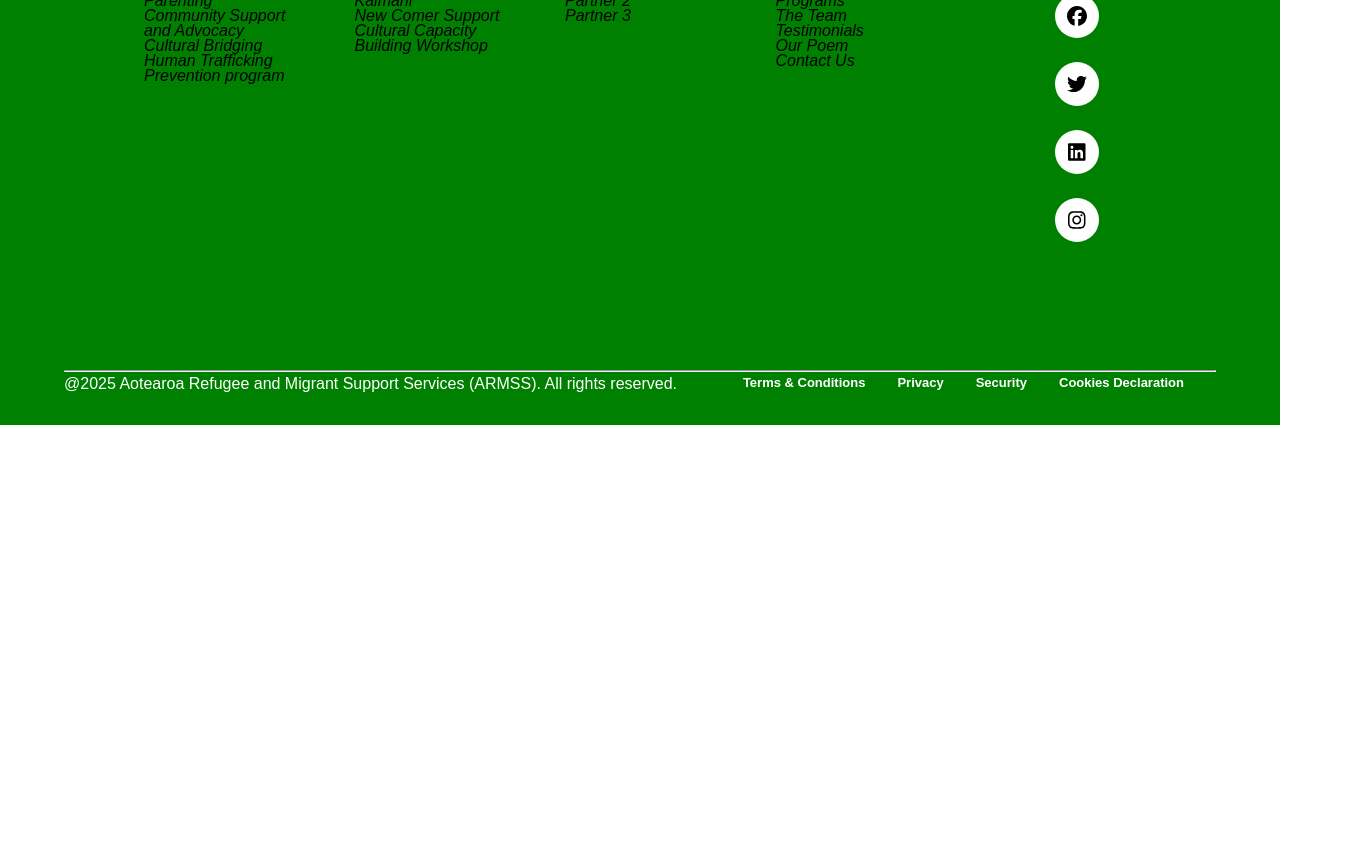
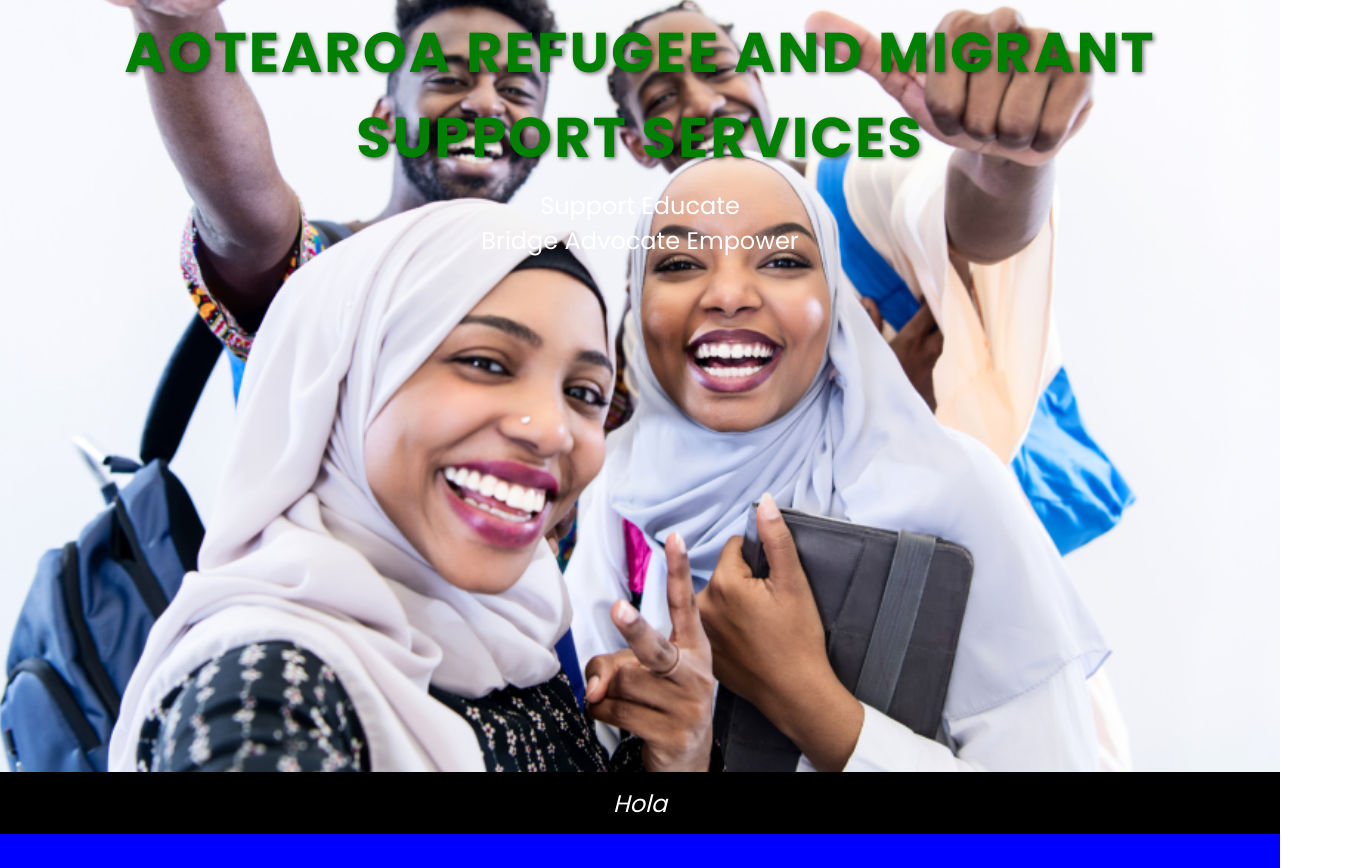
Before and after one commit to eric-mokuma/ARMSS-upgrade, a React (Vite) app: page / in a window 1280 px wide. Shown: the part 300-1168 px from the top of the page, 1348 px wide, since content can reach past the window. Before the commit the page ends 800 px from the top, so only its background shows below. Built offline with nearby package versions, Linux system fonts and the light colour scheme.

Commit message:
Body in progress

```diff
--- a/src/App.tsx
+++ b/src/App.tsx
@@ -1,11 +1,13 @@
 import './index.css'
 import Footer from './components/Footer'
 import Header from './components/Header'
+import BodyPartOne from './components/BodyPartOne'
 
 const App = () => {
   return (
     <>
       <Header />
+      <BodyPartOne />
       <Footer />
     </>
   )
--- /dev/null
+++ b/src/components/BodyPartOne.tsx
@@ -0,0 +1,54 @@
+import React, { useEffect, useState } from 'react'
+import '../styles/BodyPartOne.css'
+
+const greetings = [
+  'Hello',
+  'Bonjour',
+  'Hola',
+  'Hallo',
+  'Ciao',
+  'Olá',
+  'Привет',
+  '你好',
+  'こんにちは',
+  'مرحبا',
+]
+
+const BodyPartOne: React.FC = () => {
+  // State to keep track of the current greeting index
+  const [current, setCurrent] = useState(0)
+
+  useEffect(() => {
+    // Set up an interval to update the greeting every 2 seconds
+    const interval = setInterval(() => {
+      setCurrent((prev) => (prev + 1) % greetings.length)
+    }, 2000)
+    // Clean up the interval on component unmount
+    return () => clearInterval(interval)
+  }, [])
+
+  return (
+    <div className="bodypartone-container">
+      <div className="bodypartone-bg">
+        <div className="bodypartone-overlay">
+          <h1 className="bodypartone-title">
+            Aotearoa refugee and migrant support services
+          </h1>
+          <h3 className="bodypartone-desc">
+            Support Educate <br /> Bridge Advocate Empower
+          </h3>
+        </div>
+        <div className="bodypartone-greetings-band">
+          <div className="bodypartone-greetings-fade">
+            {/* Display the current greeting with a fade animation */}
+            <span key={current} className="greeting">
+              {greetings[current]}
+            </span>
+          </div>
+        </div>
+      </div>
+    </div>
+  )
+}
+
+export default BodyPartOne
--- a/src/components/Footer.tsx
+++ b/src/components/Footer.tsx
@@ -1,5 +1,5 @@
 import '../index.css'
-import '../style/footer.css'
+import '../styles/footer.css'
 import { FontAwesomeIcon } from '@fortawesome/react-fontawesome'
 import {
   faFacebook,
@@ -41,9 +41,9 @@ const Footer = () => (
             <a href="#">Our Poem</a>
             <a href="#">Contact Us</a>
           </div>
-          <div className="sb_footer-links_div">
+          <div>
             <h4>Social Media</h4>
-            <div className="socialmedia">
+            <div className="sb_footer-links_div social-icons">
               <a
                 href="#"
                 className="social-icon facebook"
--- a/src/components/Header.tsx
+++ b/src/components/Header.tsx
@@ -1,5 +1,5 @@
 import '../index.css'
-import '../style/header.css'
+import '../styles/Header.css' // Assuming you have a CSS file for styles
 import { useState } from 'react'
 
 const Header = () => {
--- /dev/null
+++ b/src/styles/BodyPartOne.css
@@ -0,0 +1,93 @@
+@import url('https://fonts.googleapis.com/css2?family=Poppins:wght@400;500;700&display=swap');
+@tailwind base;
+@tailwind components;
+@tailwind utilities;
+
+/* Your custom styles below */
+.bodypartone-container {
+  width: 100%;
+  position: relative;
+}
+
+.bodypartone-bg {
+  background-image: url('/images/yeah.png');
+  background-size: cover;
+  background-position: center;
+  height: 1000px;
+  position: relative;
+  display: flex;
+  flex-direction: column;
+  justify-content: flex-end;
+}
+
+.bodypartone-overlay {
+  position: absolute;
+  top: 30%;
+  left: 50%;
+  transform: translate(-50%, -50%);
+  color: white;
+  text-align: center;
+  width: 100%;
+}
+
+.bodypartone-title {
+  font-size: 3.5rem;
+  font-weight: bold;
+  margin-bottom: 0.5rem;
+  color: green;
+  text-shadow: 2px 2px 4px rgba(0, 0, 0, 0.5);
+  font-family: 'Poppins', sans-serif;
+  text-transform: uppercase;
+  letter-spacing: 2px;
+  animation: fadeIn 2s;
+
+}
+
+.bodypartone-desc {
+  font-size: 1.5rem;
+  font-weight: 400;
+}
+
+.bodypartone-greetings-band {
+  width: 100%;
+  background: black;
+  padding: 0.7rem 0;
+  position: absolute;
+  bottom: 0;
+  left: 0;
+  overflow: hidden;
+}
+
+.bodypartone-greetings-marquee {
+  display: inline-block;
+  white-space: nowrap;
+  animation: marquee 15s linear infinite;
+  color: #fff;
+  font-size:      2rem;
+  font-style: italic;
+}
+
+.bodypartone-greetings-fade {
+  display: flex;
+  justify-content: center;
+  align-items: center;
+  height: 2.5rem;
+  color: #fff;
+  font-size: 1.5rem;
+  font-style: italic;
+  animation: fadeIn 5s;
+}
+
+.greeting {
+  animation: fadeIn 2s;
+}
+
+@keyframes marquee {
+  0% { transform: translateX(100%);}
+  100% { transform: translateX(-100%);}
+}
+
+@keyframes fadeIn {
+  from { opacity: 0; }
+  to   { opacity: 1; }
+}
--- a/src/style/footer.css
+++ b/src/styles/footer.css
@@ -15,7 +15,7 @@ a {
 }
 
 .footer {
-  background-color: green;
+  background-color: blue;
   color: white;
   padding: 2rem 4rem;
   text-align: center;
@@ -38,7 +38,7 @@ a {
 }
 
 .sb_footer-links div {
-  width: 150px;
+  width: 250px;
   margin: 1rem;
   display: flex;
   justify-content: flex-start;
@@ -56,6 +56,18 @@ a {
   font-size: 16px;
   line-height: 15px;
   margin-bottom: 0.5rem 0;
+  color: black;
+  cursor: pointer;
+  font-style: italic;
+}
+
+.socialmedia {
+  font-size: 16px;
+  flex-direction: row;
+  justify-content: space-between;
+  margin-top: 2rem;
+
+  line-height: 15px;
   color: black;
   cursor: pointer;
   font-style: italic;
@@ -93,15 +105,6 @@ hr {
   font-weight: 600;
 }
 
-.socialmedia {
-  display: flex;
-  flex-direction: row;
-  gap: 1.5rem;
-  justify-content: center;
-  align-items: center;
-  margin-top: 1rem;
-  margin-bottom: 1rem;
-}
 
 
 .social-icon {
```
Also changed, not shown: images/body-pic.png (added), images/yeah.png (renamed from images/Untitled-design-4-e1701916645487-1024x677.png), src/styles/header.css (renamed from src/style/header.css).
